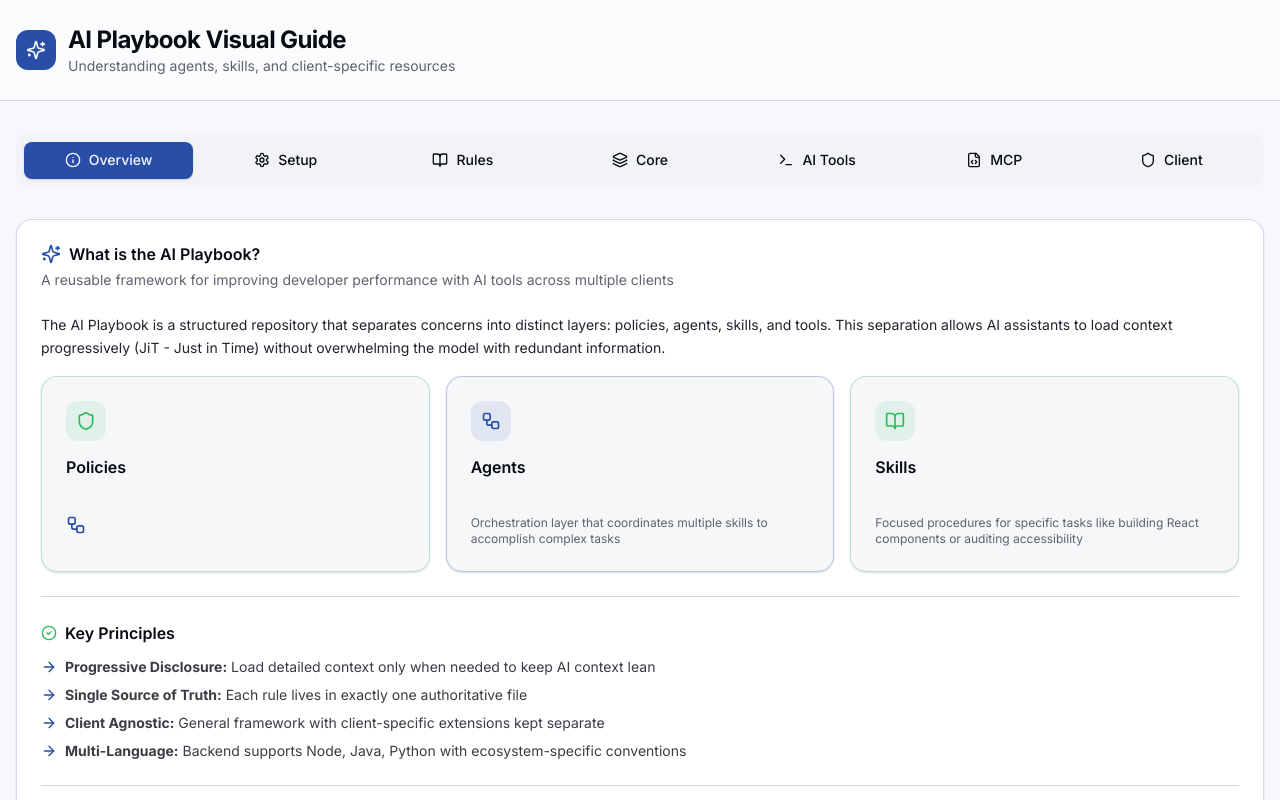
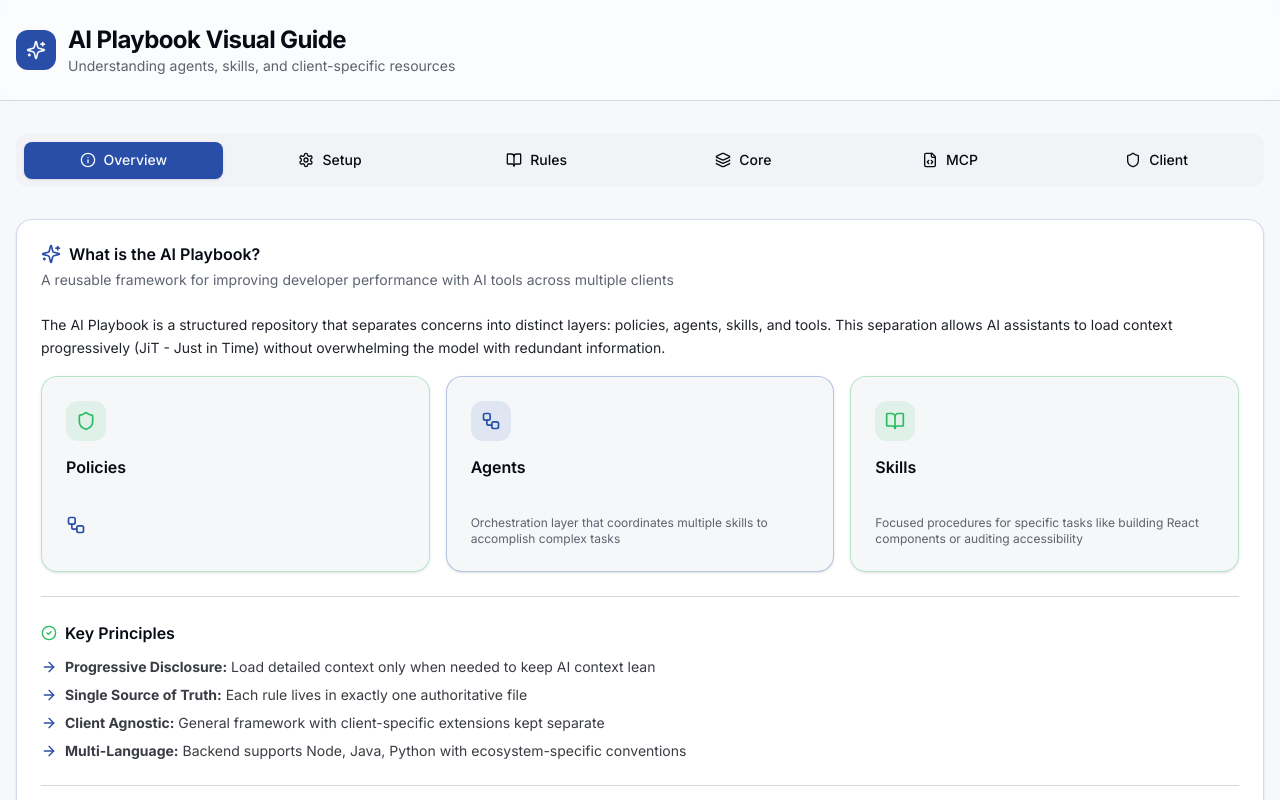
Before and after one commit to vanessamarely/ai-playbook-reposito, a React (Vite) app: page / in a window 1280 px wide. Shown: the top 800 px of the page. Built offline with nearby package versions, Linux system fonts and the light colour scheme.

Commit message:
Generated by Spark: remove the ai tool option because i believe is not usable in the project

```diff
--- a/src/App.tsx
+++ b/src/App.tsx
@@ -12,7 +12,6 @@ import {
   BookOpen,
   Shield,
   Sparkles,
-  Terminal,
   Info,
   ArrowRight,
   CheckCircle2,
@@ -26,7 +25,6 @@ import SkillGuide from '@/components/guide/SkillGuide'
 import ClientLibraryGuide from '@/components/guide/ClientLibraryGuide'
 import WorkflowView from '@/components/guide/WorkflowView'
 import DataFlowDiagram from '@/components/guide/DataFlowDiagram'
-import AlternativeSetups from '@/components/guide/AlternativeSetups'
 import OrchestratorGuide from '@/components/guide/OrchestratorGuide'
 import MCPIntegrationGuide from '@/components/guide/MCPIntegrationGuide'
 import InstallationGuide from '@/components/guide/InstallationGuide'
@@ -56,7 +54,7 @@ function App() {
 
       <div className="container mx-auto px-4 py-8">
         <Tabs value={activeTab} onValueChange={setActiveTab} className="space-y-6">
-          <TabsList className="grid w-full grid-cols-3 lg:grid-cols-7 h-auto gap-2 bg-muted/50 p-2">
+          <TabsList className="grid w-full grid-cols-3 lg:grid-cols-6 h-auto gap-2 bg-muted/50 p-2">
             <TabsTrigger value="overview" className="flex items-center gap-2 data-[state=active]:bg-primary data-[state=active]:text-primary-foreground px-3 py-2">
               <Info className="h-4 w-4 shrink-0" />
               <span className="text-xs sm:text-sm">Overview</span>
@@ -72,10 +70,6 @@ function App() {
             <TabsTrigger value="core" className="flex items-center gap-2 data-[state=active]:bg-primary data-[state=active]:text-primary-foreground px-3 py-2">
               <Layers className="h-4 w-4 shrink-0" />
               <span className="text-xs sm:text-sm">Core</span>
-            </TabsTrigger>
-            <TabsTrigger value="ai-tools" className="flex items-center gap-2 data-[state=active]:bg-primary data-[state=active]:text-primary-foreground px-3 py-2">
-              <Terminal className="h-4 w-4 shrink-0" />
-              <span className="text-xs sm:text-sm">AI Tools</span>
             </TabsTrigger>
             <TabsTrigger value="mcp" className="flex items-center gap-2 data-[state=active]:bg-primary data-[state=active]:text-primary-foreground px-3 py-2">
               <FileCode className="h-4 w-4 shrink-0" />
@@ -267,10 +261,6 @@ function App() {
             </div>
           </TabsContent>
 
-          <TabsContent value="ai-tools" className="space-y-6">
-            <AlternativeSetups />
-          </TabsContent>
-
           <TabsContent value="mcp" className="space-y-6">
             <MCPIntegrationGuide />
           </TabsContent>
```
